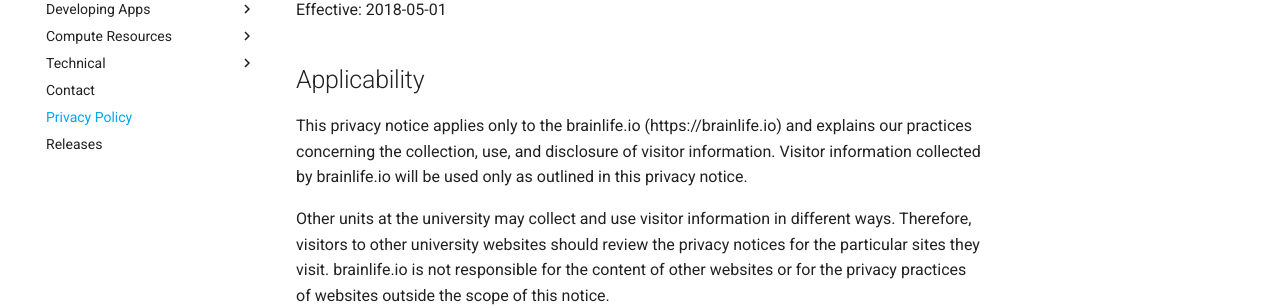
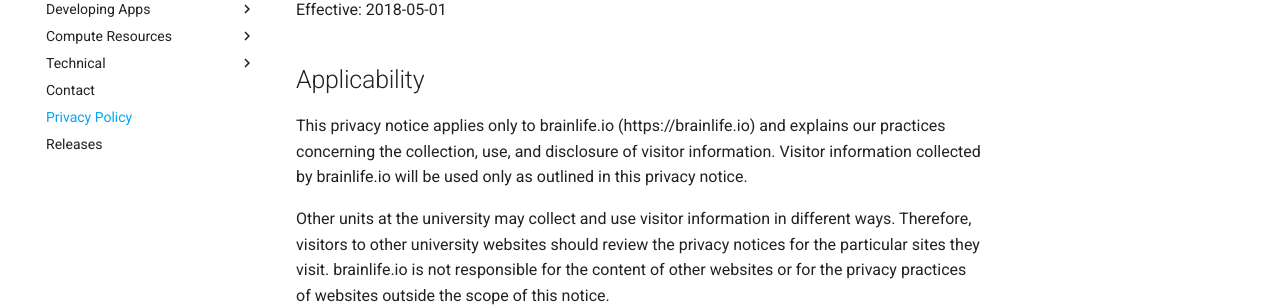
Before and after one commit to brainlife/docs, an MkDocs documentation site: the page built from docs/privacy.md, in a window 1280 px wide and 900 px high. Shown: the part 183-491 px from the top of the window. Built offline with MkDocs 1.6.1 and Material for MkDocs 9.7.7, drawn with Linux system fonts in a browser that asks for light colours; comment, search, counter and statistics services are not loaded; some of the changed text lies outside the part shown.

Commit message:
Update privacy.md

```diff
--- a/docs/privacy.md
+++ b/docs/privacy.md
@@ -1,7 +1,7 @@
 <p>Effective: 2018-05-01</p>
 
 <h2>Applicability</h2>
-<p>This privacy notice applies only to the brainlife.io (https://brainlife.io) and explains our practices concerning the collection, use, and disclosure of visitor information.  Visitor information collected by brainlife.io will be used only as outlined in this privacy notice.</p>
+<p>This privacy notice applies only to brainlife.io (https://brainlife.io) and explains our practices concerning the collection, use, and disclosure of visitor information.  Visitor information collected by brainlife.io will be used only as outlined in this privacy notice.</p>
 <p>Other units at the university may collect and use visitor information in different ways.  Therefore, visitors to other university websites should review the privacy notices for the particular sites they visit.  brainlife.io is not responsible for the content of other websites or for the privacy practices of websites outside the scope of this notice.</p>
 
 <h2>Changes</h2>
@@ -44,6 +44,4 @@
 <p>Indiana University is not responsible for the availability, content, or privacy practices of non-university sites. Non-university sites are not bound by this site privacy notice policy and may or may not have their own privacy policies.</p>
 <h2>Privacy Notice Changes</h2>
 <p>From time to time, we may use visitor information for new, unanticipated uses not previously disclosed in our privacy notice.</p><p>We will post the policy changes to our website to notify you of these changes and provide you with the ability to opt out of these new uses. If you are concerned about how your information is used, you should check back at our website periodically.</p><p>Visitors may prevent their information from being used for purposes other than those for which it was originally collected by:</p><ul><li>sending us an email at the listed address</li><li>brlife@iu.edu</li></ul>
-<h2>Supplemental Information</h2>
-<p>n/a</p>
 <h2>Contact Information</h2><p>If you have questions or concerns about this policy, please contact us.</p><blockquote>brainlife.io<br>ATTN: Franco Pestilli<br>1101 East 10th Street, Department of Psychological and Brain<br>Department of Psychological and Brain Sciences<br>Bloomington, Indiana 47405<br>brlife@iu.edu<br>8128569967</blockquote><p>If you feel as though this site’s privacy practices differ from the information stated, you may contact us at the listed address or phone number. <p>If you feel that this site is not following its stated policy and communicating with the owner of this site does not resolve the matter, or if you have general questions or concerns about privacy or information technology policy at Indiana University, please contact the chief privacy officer through the University Information Policy Office, 812-855-UIPO, <a href="mailto:privacy@iu.edu">privacy@iu.edu</a>.</p>
```
